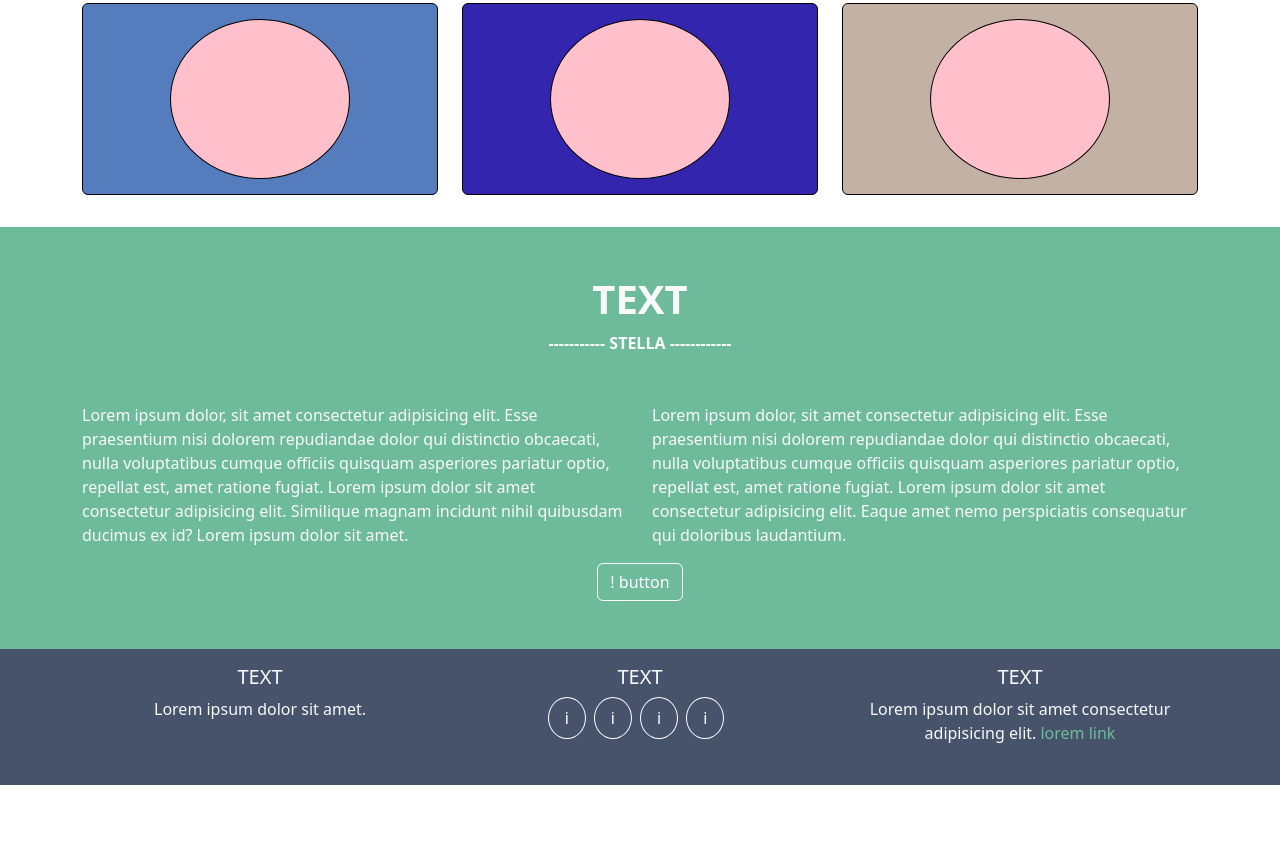
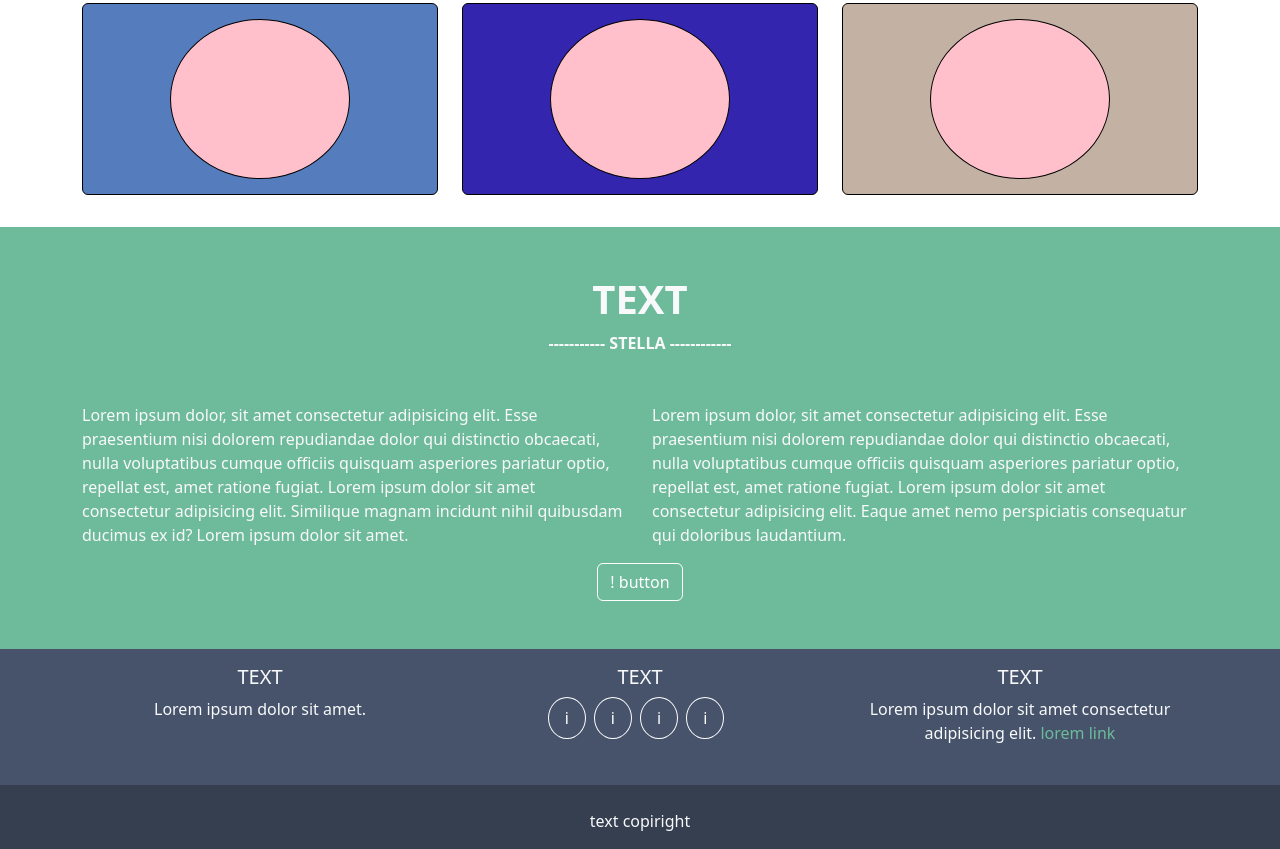
Before and after one commit to AlessioNapoletano/html-css-bootstrap-freelancer, a plain HTML site: page index.html in a window 1280 px wide. Shown: the part 755-1604 px from the top of the page. Before the commit the page ends 1540 px from the top, so only its background shows below. Drawn offline with nearby package versions, Linux system fonts and the light colour scheme.

Commit message:
Add Section end-footer

```diff
--- a/css/style.css
+++ b/css/style.css
@@ -79,10 +79,10 @@ section.about button{
                                                             FOOTER
 */
 
+/*Section main-footer*/
 section.main-footer{
     background-color: #46536b;
 }
-
 
 section.main-footer button{
     border: 1px solid white;
@@ -92,3 +92,10 @@ section.main-footer button{
     background-color: #46536b;
     margin-right: .5rem;
 }
+
+
+/*Section end-footer*/
+section.end-footer{
+    background-color: #363f50;
+
+}
--- a/index.html
+++ b/index.html
@@ -204,11 +204,20 @@
             </div>
         </section>
 
+        <section class="end-footer">
+            <div class="container">
+                <div class="row ">
+                    <div class="col-12">
+                        <div class="d-flex align-items-center justify-content-center text-light pt-4">
+                            <p>
+                                text copiright
+                            </p>
+                        </div>
 
-
-
-
-        <section class="end-footer"></section>
+                    </div>
+                </div>
+            </div>
+        </section>
     </footer>
 
 
```
